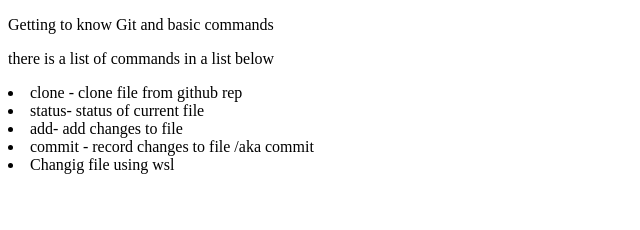
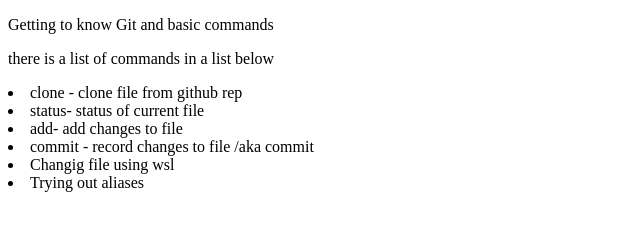
Before and after one commit to Umer-Sial/MyFirst_rep, a plain HTML site: page index.html in a window 1280 px wide. Shown: the whole page, without its empty margins (0-640 px from the left). Drawn offline with Linux system fonts and the light colour scheme.

Commit message:
trying out alias

```diff
--- a/index.html
+++ b/index.html
@@ -18,5 +18,6 @@
     <li>add- add changes to file </li>
     <li>commit - record changes to file /aka commit </li>
     <li>Changig file using wsl</li>
+    <li>Trying out aliases</li>
 </body>
 </html>
```
